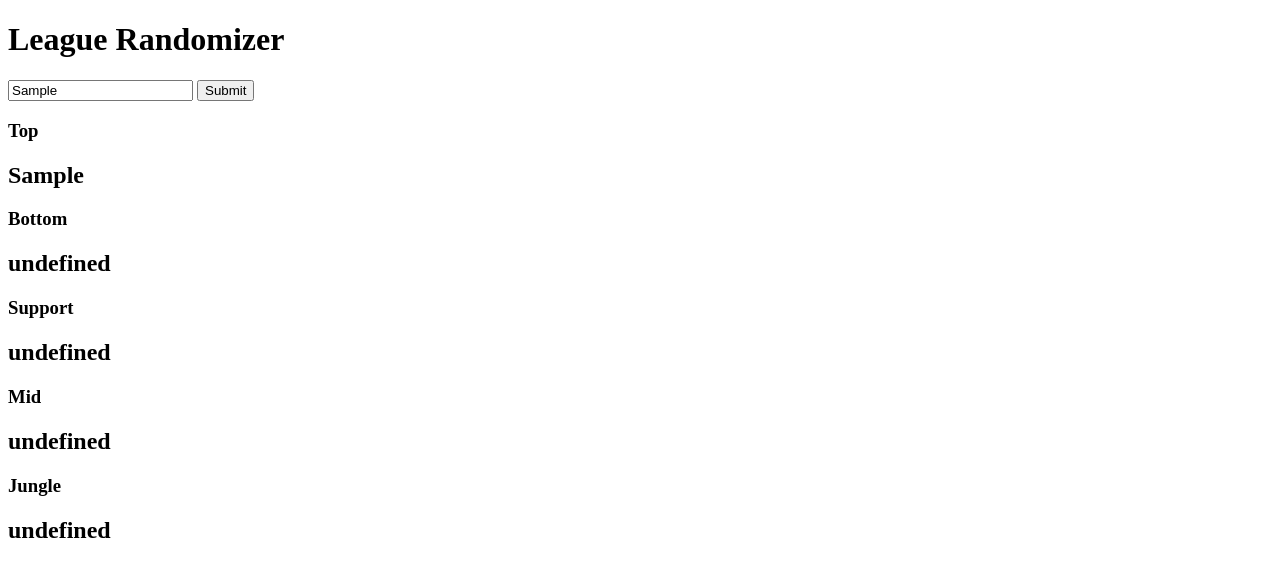
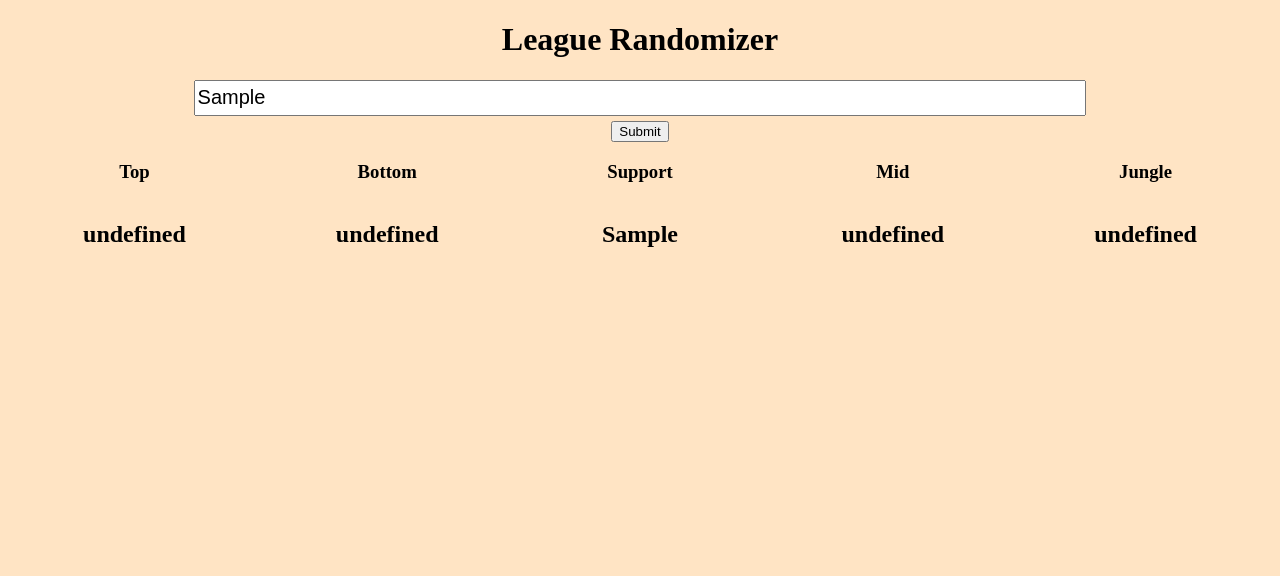
Before and after one commit to Nasimul-Rahman/league_role_randomizer, a plain HTML site: page index.html in a window 1280 px wide. Both pictures are taken after typing "Sample" into the empty fields and a click on the input "Submit". Drawn offline with Linux system fonts and the light colour scheme.

Commit message:
added functionality

```diff
--- /dev/null
+++ b/CSS/style.css
@@ -0,0 +1,37 @@
+body {
+    background-color: bisque;
+}
+
+h1 {
+    text-align: center;
+}
+
+.roles_container {
+    width: 100%;
+    display: flex;
+    justify-content: space-around;
+    align-items: flex-start;
+}
+
+.role_container {
+    display: flex;
+    flex-direction: column;
+    justify-content: flex-start;
+    align-items: center;
+    width: 20%
+}
+
+#myForm {
+    width: 100%;
+    display: flex;
+    flex-direction: column;
+    justify-content: center;
+    align-items: center;
+}
+
+#name {
+    width: 70%;
+    height: 30px;
+    margin-bottom: 5px;
+    font-size: 20px;
+}
--- a/index.html
+++ b/index.html
@@ -5,6 +5,7 @@
     <meta http-equiv="X-UA-Compatible" content="IE=edge">
     <meta name="viewport" content="width=device-width, initial-scale=1.0">
     <title>League Randomizer</title>
+    <link rel="stylesheet" href="CSS/style.css" />
     <script src="script.js" defer></script>
 </head>
 <body>
@@ -14,24 +15,24 @@
         <input type="submit" value="Submit">
     </form>
     <div class="roles_container">
-        <div id="top_container">
+        <div id="top_container" class="role_container">
             <h3>Top</h3>
             <div id="top_form_value"></div>
         </div>
-        <div id="bottom_container">
+        <div id="bottom_container" class="role_container">
             <h3>Bottom</h3>
             <div id="bottom_form_value"></div>
         </div>
-        <div>
-            <h3 id="support_container">Support</h3>
+        <div id="support_container" class="role_container">
+            <h3>Support</h3>
             <div id="support_form_value"></div>
         </div>
-        <div>
-            <h3 id="mid_container">Mid</h3>
+        <div id="mid_container" class="role_container">
+            <h3>Mid</h3>
             <div id="mid_form_value"></div>
         </div>
-        <div>
-            <h3 id="jungle_container">Jungle</h3>
+        <div id="jungle_container" class="role_container">
+            <h3>Jungle</h3>
             <div id="jungle_form_value"></div>
         </div>
     </div>
--- a/script.js
+++ b/script.js
@@ -16,20 +16,61 @@ const supportFormValue = document.getElementById('support_form_value');
 const midFormValue = document.getElementById('mid_form_value');
 const jungleFormValue = document.getElementById('jungle_form_value');
 
+function removeFromArray(index, userInputArrayModified, userInputArrayModifiedV1) {
+    for(let i = 0; i < userInputArrayModified.length; i++) {
+        if (i != index) {
+            userInputArrayModifiedV1.push(userInputArrayModified[i]);
+        }
+    }
+}
+
 document.getElementById('myForm').addEventListener('submit', function(event){
     event.preventDefault();
 
     let userInput = document.getElementById('name').value;
     let userInputArray = userInput.split(' ');
     let userInputArrayModified = [];
+    let userInputArrayModifiedV1 = []
 
     for(let i = 0; i < userInputArray.length; i++) {
         userInputArrayModified.push(userInputArray[i].replace(',', ''));
     }
 
-    topFormValue.innerHTML = "<h2>" + userInputArrayModified[0] + "</h2>";
-    bottomFormValue.innerHTML = "<h2>" + userInputArrayModified[1] + "</h2>";
-    supportFormValue.innerHTML = "<h2>" + userInputArrayModified[2] + "</h2>";
-    midFormValue.innerHTML = "<h2>" + userInputArrayModified[3] + "</h2>";
-    jungleFormValue.innerHTML = "<h2>" + userInputArrayModified[4] + "</h2>";
+    let topIndex = Math.floor(Math.random() * 5);
+    topFormValue.innerHTML = "<h2>" + userInputArrayModified[topIndex] + "</h2>";
+    removeFromArray(topIndex, userInputArrayModified, userInputArrayModifiedV1);
+
+    userInputArrayModified = userInputArrayModifiedV1
+    userInputArrayModifiedV1 = []
+
+    console.log(userInputArrayModified);
+
+    let bottomIndex = Math.floor(Math.random() * 4);
+    bottomFormValue.innerHTML = "<h2>" + userInputArrayModified[bottomIndex] + "</h2>";
+    removeFromArray(bottomIndex, userInputArrayModified, userInputArrayModifiedV1);
+
+    userInputArrayModified = userInputArrayModifiedV1
+    userInputArrayModifiedV1 = []
+
+    console.log(userInputArrayModified);
+
+    let supportIndex = Math.floor(Math.random() * 3);
+    supportFormValue.innerHTML = "<h2>" + userInputArrayModified[supportIndex] + "</h2>";
+    removeFromArray(supportIndex, userInputArrayModified, userInputArrayModifiedV1);
+
+    userInputArrayModified = userInputArrayModifiedV1
+    userInputArrayModifiedV1 = []
+
+    console.log(userInputArrayModified);
+
+    let midIndex = Math.floor(Math.random() * 2);
+    midFormValue.innerHTML = "<h2>" + userInputArrayModified[midIndex] + "</h2>";
+    removeFromArray(midIndex, userInputArrayModified, userInputArrayModifiedV1);
+
+    userInputArrayModified = userInputArrayModifiedV1
+    userInputArrayModifiedV1 = []
+
+    console.log(userInputArrayModified);
+
+    jungleFormValue.innerHTML = "<h2>" + userInputArrayModified[0] + "</h2>";
 })
```
